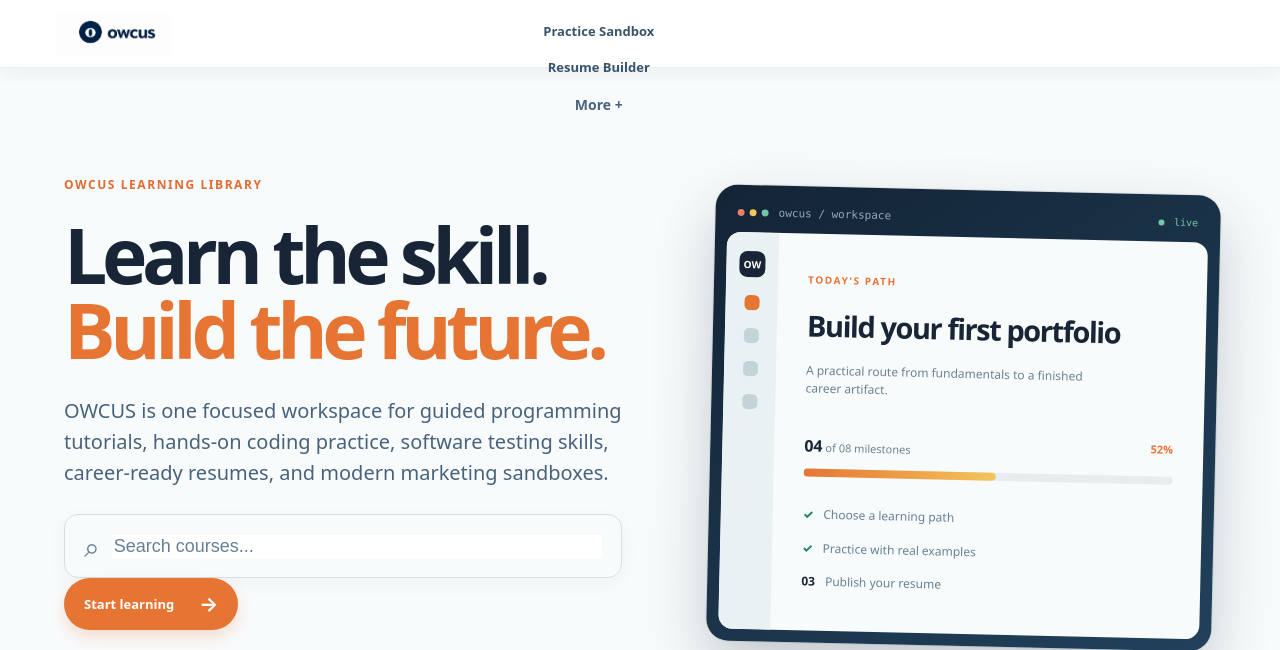
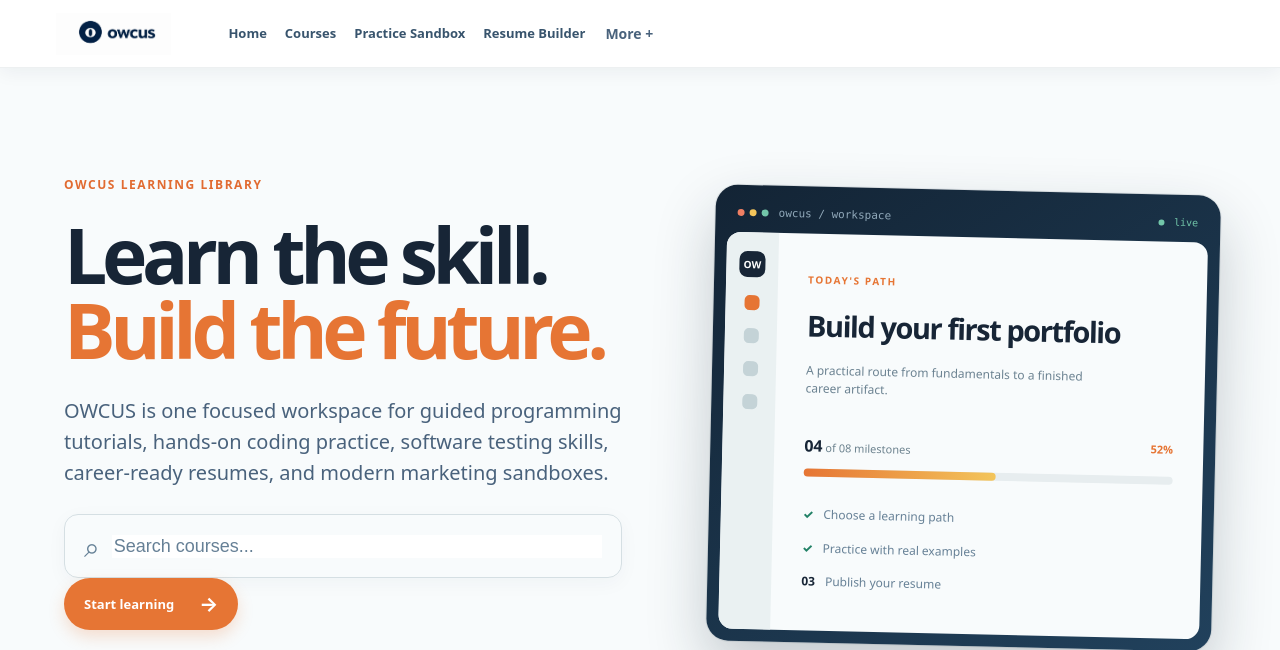
Before and after one commit to famtglobal09-star/owcustutor, a Django app: template tutoapp/templates/tutoapp/home.html in a window 1280 px wide. Shown: the top 650 px of the page. Run offline with Django 5.2, Linux system fonts and the light colour scheme; the template is opened without the code that fills it, so the values that code supplies are empty; some libraries are stand-ins or nearby versions.

Commit message:
Keep desktop navigation on one row

```diff
--- a/tutoapp/static/tutoapp/responsive-overrides.css
+++ b/tutoapp/static/tutoapp/responsive-overrides.css
@@ -149,7 +149,7 @@ pre{max-width:100%;overflow-x:auto;white-space:pre-wrap;overflow-wrap:anywhere}
 @media (min-width:1024px){
   .landing-header,.legal-header,.site-header,.practice-header,.compiler-header{position:sticky!important;top:0;z-index:80;flex-wrap:nowrap}
   .menu-toggle{display:none!important}
-  .site-menu{display:flex!important;position:static;order:initial;flex:1 1 auto;flex-wrap:wrap;align-items:center;justify-content:flex-start!important;gap:2px;margin-left:clamp(12px,2vw,28px)!important;padding:0;background:transparent;border:0;box-shadow:none;overflow:visible}
+  .site-menu{display:flex!important;position:static;order:initial;flex:1 1 auto;flex-direction:row;flex-wrap:nowrap;align-items:center;justify-content:flex-start!important;gap:2px;margin-left:clamp(12px,2vw,28px)!important;padding:0;background:transparent;border:0;box-shadow:none;overflow:visible;white-space:nowrap}
   .site-menu .menu-link{display:inline-flex!important;padding:9px 8px;font-size:13px}
   .site-nav-more{position:relative;display:block}
   .site-nav-more-button{padding:9px 10px}
--- a/tutoapp/templates/tutoapp/home.html
+++ b/tutoapp/templates/tutoapp/home.html
@@ -14,7 +14,7 @@
 <link rel="stylesheet" href="{% static 'tutoapp/landing-polish.css' %}?v=20261117-course-title-alignment">
 <link rel="stylesheet" href="{% static 'tutoapp/site-nav.css' %}?v=20261120-nav-refine">
 <link rel="stylesheet" href="{% static 'tutoapp/legal.css' %}">
-<link rel="stylesheet" href="{% static 'tutoapp/responsive-overrides.css' %}?v=20261122-nav-final">
+<link rel="stylesheet" href="{% static 'tutoapp/responsive-overrides.css' %}?v=20261122-nav-row-final">
 <style>.card-java .card-visual{background:linear-gradient(135deg,#c85b2c,#352335)}</style>
 </head>
 <body>
```
